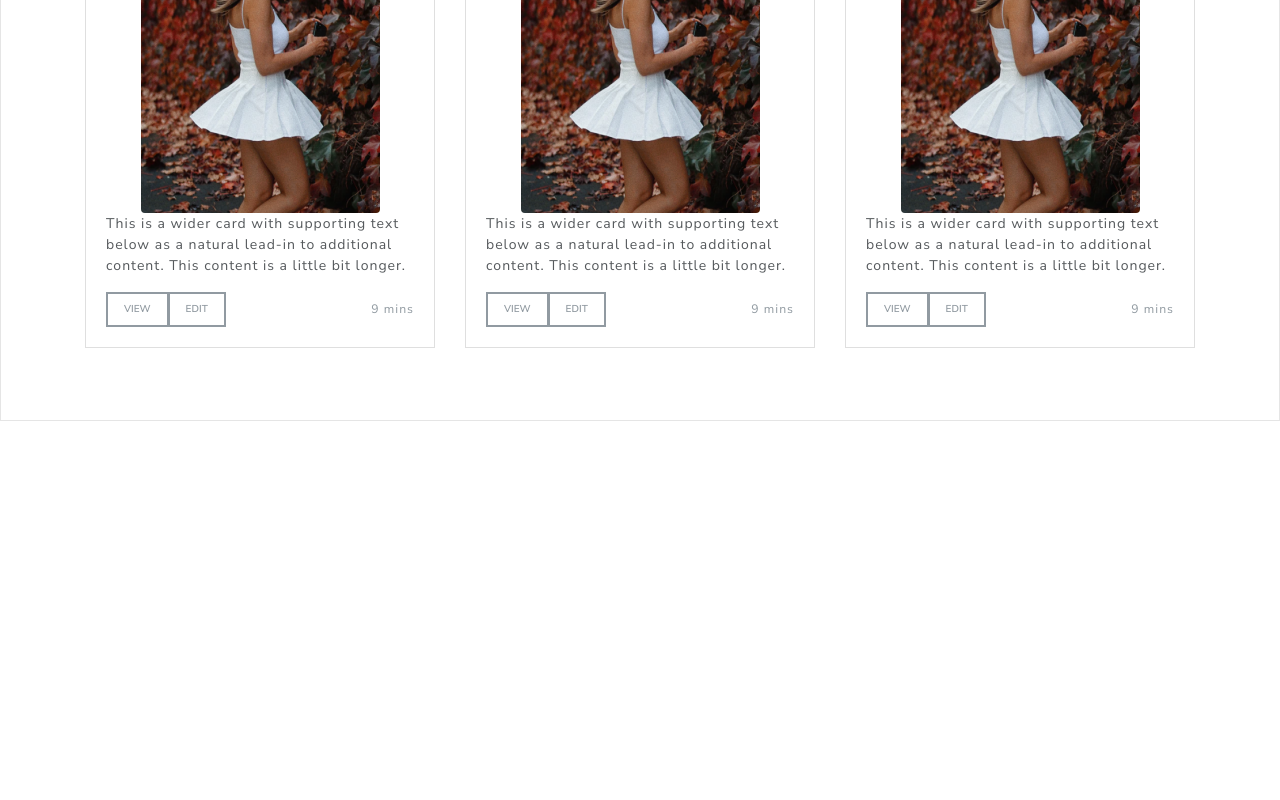
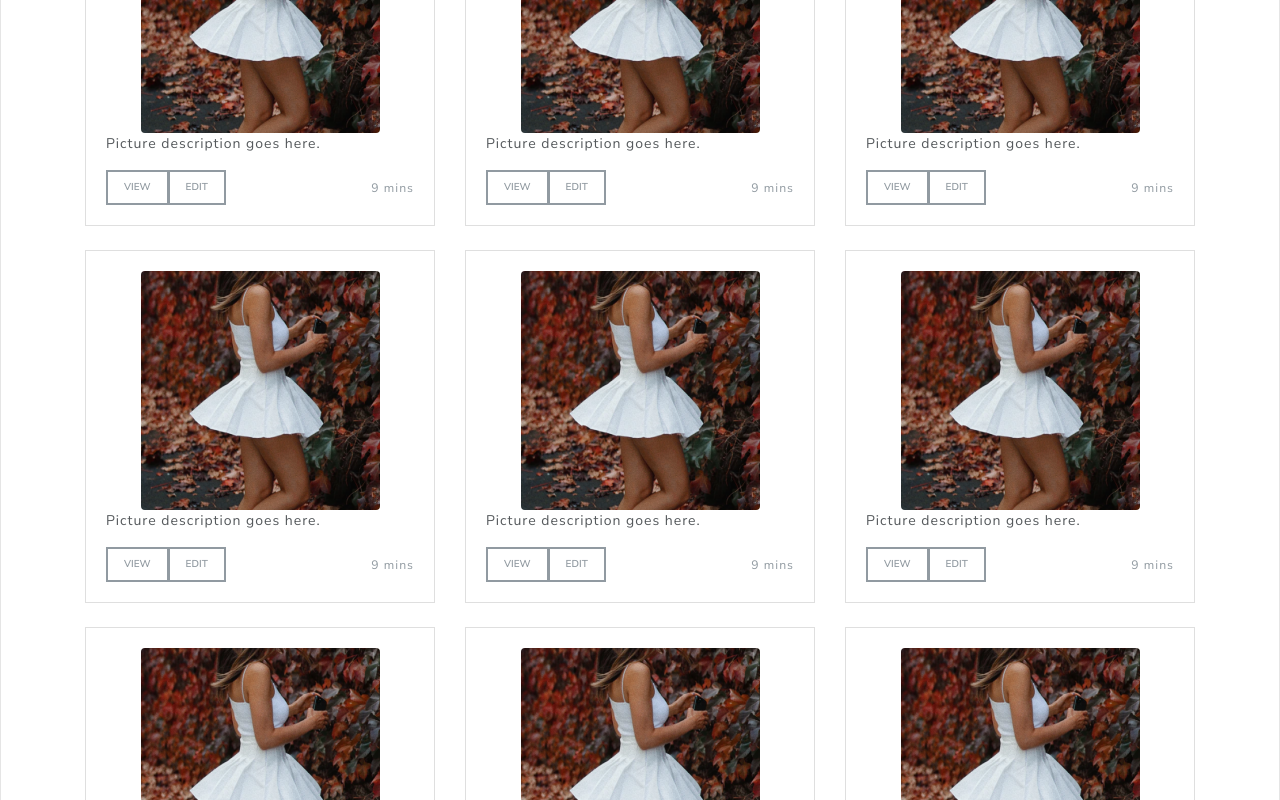
Before and after one commit to petervuyk456/photoshare_site, a React app: page / in a window 1280 px wide. Shown: the part 1440-2240 px from the top of the page. Before the commit the page ends 1861 px from the top, so only its background shows below. Built offline with nearby package versions, Linux system fonts and the light colour scheme.

Commit message:
Photo album populates dynamically based on number of photos and desired cards/row

```diff
--- /dev/null
+++ b/scripts/splitBy.js
@@ -0,0 +1,10 @@
+export function splitBy(size, list) {
+  return list.reduce((acc, curr, i, self) => {
+    if (!(i % size)) {
+      return [...acc, self.slice(i, i + size)];
+    }
+    return acc;
+  }, []);
+}
+
+export default splitBy;
--- a/src/App.js
+++ b/src/App.js
@@ -7,10 +7,34 @@ export class App extends Component {
     return (
       <Fragment>
         <NavBar />
-        <PhotoAlbum />
+        <PhotoAlbum pictures={PICTURES} />
       </Fragment>
     );
   }
 }
 
+const PICTURES = [
+  { id: 0, title: "Hot girl", src: "./public/images/hot_girl.png" },
+  { id: 1, title: "Hot girl", src: "./public/images/hot_girl.png" },
+  { id: 2, title: "Hot girl", src: "./public/images/hot_girl.png" },
+  { id: 3, title: "Hot girl", src: "./public/images/hot_girl.png" },
+  { id: 4, title: "Hot girl", src: "./public/images/hot_girl.png" },
+  { id: 5, title: "Hot girl", src: "./public/images/hot_girl.png" },
+  { id: 6, title: "Hot girl", src: "./public/images/hot_girl.png" },
+  { id: 7, title: "Hot girl", src: "./public/images/hot_girl.png" },
+  { id: 8, title: "Hot girl", src: "./public/images/hot_girl.png" },
+  { id: 9, title: "Hot girl", src: "./public/images/hot_girl.png" },
+  { id: 10, title: "Hot girl", src: "./public/images/hot_girl.png" },
+  { id: 11, title: "Hot girl", src: "./public/images/hot_girl.png" },
+  { id: 12, title: "Hot girl", src: "./public/images/hot_girl.png" },
+  { id: 13, title: "Hot girl", src: "./public/images/hot_girl.png" },
+  { id: 14, title: "Hot girl", src: "./public/images/hot_girl.png" },
+  { id: 15, title: "Hot girl", src: "./public/images/hot_girl.png" },
+  { id: 16, title: "Hot girl", src: "./public/images/hot_girl.png" },
+  { id: 17, title: "Hot girl", src: "./public/images/hot_girl.png" },
+  { id: 18, title: "Hot girl", src: "./public/images/hot_girl.png" },
+  { id: 19, title: "Hot girl", src: "./public/images/hot_girl.png" },
+  { id: 20, title: "Hot girl", src: "./public/images/hot_girl.png" },
+];
+
 export default App;
--- a/src/components/Album.js
+++ b/src/components/Album.js
@@ -1,18 +1,23 @@
 import React, { Component } from "react";
-import hottie from "../../public/images/hot_girl.png";
 
-function PhotoCard() {
+class Card extends Component {
+  constructor(props) {
+    super(props);
+  }
+
+  render() {
     return (
       <div className="col-md-4">
         <div className="card mb-4 box-shadow">
           <div className="card-body">
-          <div class="text-center">
-            <img src={hottie} class="rounded" alt="hot girl"></img>
+            <div className="text-center">
+              <img
+                src={this.props.photo.src}
+                className="rounded"
+                alt="hot girl"
+              ></img>
             </div>
-          <p className="card-text">
-            This is a wider card with supporting text below as a natural lead-in
-            to additional content. This content is a little bit longer.
-          </p>
+            <p className="card-text">Picture description goes here.</p>
             <div className="d-flex justify-content-between align-items-center">
               <div className="btn-group">
                 <button
@@ -35,35 +40,32 @@ function PhotoCard() {
       </div>
     );
   }
+}
 
-function Album(props) {
-  const { numCards, cardsPerRow } = props;
-  let numRows = Math.ceil(numCards / cardsPerRow);
-  let cards = [];
+export class CardRow extends Component {
+  constructor(props) {
+    super(props);
+  }
 
-  if (numCards === 0) return <p>No photos have been added to the album.</p>;
-
-  for (let i = 1; i <= numRows; i++) {
-    cards.push(
+  render() {
+    return (
       <div className="row">
-        <PhotoCard />
-        <PhotoCard />
-        <PhotoCard />
-        {/* {(() => {
-          if (i * numRows > numCards) {
-            Array(numCards % numRows).map(() => <PhotoCard />);
-          } else {
-            Array(cardsPerRow).map(() => <PhotoCard />);
-          }
-        })()} */}
+        {this.props.pictures.map((photo) => (
+          <Card key={photo.id} photo={photo} />
+        ))}
       </div>
     );
   }
+}
 
-  let album = [];
+function Album(props) {
   return (
     <div className="album py-5 bg-light">
-      <div className="container">{cards}</div>
+      <div className="container">
+        {props.pictures.map((row, index) => (
+          <CardRow key={index} pictures={row} />
+        ))}
+      </div>
     </div>
   );
 }
--- a/src/pages/PhotoAlbum.js
+++ b/src/pages/PhotoAlbum.js
@@ -1,18 +1,39 @@
-import React, { Component } from "react";
+import React, { Component, Fragment } from "react";
+
 import Album from "../components/Album";
+import splitBy from "../../scripts/splitBy";
 
 export class PhotoAlbum extends Component {
   state = {
-    numCards: 10,
     cardsPerRow: 3,
   };
 
+  constructor(props) {
+    super(props);
+  }
+
   render() {
+    let album;
+    if (this.props.pictures.length === 0) {
+      album = <p1>There are no pictures in the photo album</p1>;
+    } else {
+      album = (
+        <Album
+          pictures={splitBy(this.state.cardsPerRow, this.props.pictures)}
+        />
+      );
+    }
+
     return (
-      <Album
-        numCards={this.state.numCards}
-        cardsPerRow={this.state.cardsPerRow}
-      />
+      <Fragment>
+        <h1 className="display-6 text-center">
+          Photo Album
+          <span className="badge badge-pill badge-dark">
+            {this.state.numCards}
+          </span>
+        </h1>
+        {album}
+      </Fragment>
     );
   }
 }
```
Also changed, not shown: scripts/range.js (added, +50 -0 lines). Lines whose indentation alone changed are shown as unchanged.
